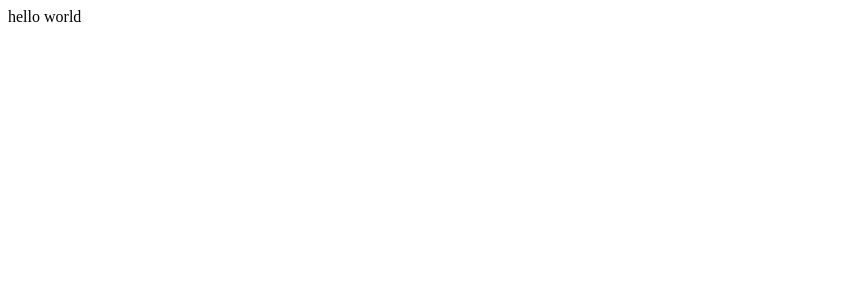
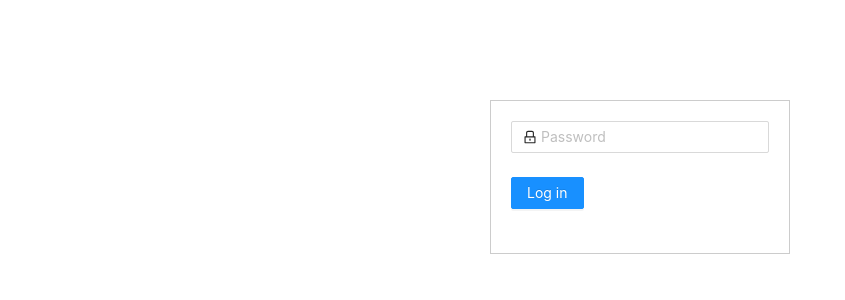
Before and after one commit to hugyu/react-project, a React (Create React App) app: page / in a window 1280 px wide. Shown: the top 300 px of the page, without its empty margins (0-845 px from the left). Built offline with nearby package versions, Linux system fonts and the light colour scheme.

Commit message:
编写登录页面

```diff
--- a/package.json
+++ b/package.json
@@ -10,6 +10,7 @@
     "@types/node": "^16.18.3",
     "@types/react": "^18.0.25",
     "@types/react-dom": "^18.0.8",
+    "antd": "^4.24.2",
     "react": "^18.2.0",
     "react-dom": "^18.2.0",
     "react-scripts": "5.0.1",
--- a/src/App.tsx
+++ b/src/App.tsx
@@ -1,10 +1,50 @@
+import { LockOutlined, UserOutlined } from '@ant-design/icons';
+import { Button, Checkbox, Form, Input } from 'antd';
+import React from 'react';
+import './login.css'
+const App: React.FC = () => {
+  const onFinish = (values: any) => {
+    console.log('Received values of form: ', values);
+  };
 
-function App() {
   return (
-    <div className="App">
-      <div>hello world</div>
-    </div>
+    <div className='login-page'>
+       <Form
+      name="normal_login"
+      className="login-form"
+      initialValues={{ remember: true }}
+      onFinish={onFinish}
+    >
+
+      <Form.Item
+        name="password"
+        rules={[{ required: true, message: 'Please input your Password!' }]}
+      >
+        <Input
+          prefix={<LockOutlined className="site-form-item-icon" />}
+          type="password"
+          placeholder="Password"
+        />
+      </Form.Item>
+      {/* <Form.Item>
+        <Form.Item name="remember" valuePropName="checked" noStyle>
+          <Checkbox>Remember me</Checkbox>
+        </Form.Item>
+
+        <a className="login-form-forgot" href="">
+          Forgot password
+        </a>
+      </Form.Item> */}
+
+      <Form.Item>
+        <Button type="primary" htmlType="submit" className="login-form-button">
+          Log in
+        </Button>
+        {/* Or <a href="">register now!</a> */}
+      </Form.Item>
+    </Form>
+   </div>
   );
-}
+};
 
 export default App;
--- a/src/index.tsx
+++ b/src/index.tsx
@@ -1,6 +1,7 @@
 import React from 'react';
 import ReactDOM from 'react-dom/client';
 import App from './App';
+import 'antd/dist/antd.min.css';
 
 const root = ReactDOM.createRoot(
   document.getElementById('root') as HTMLElement
--- /dev/null
+++ b/src/login.css
@@ -0,0 +1,6 @@
+.login-page {
+    width: 300px;
+    padding: 20px;
+    border: 1px solid #ccc;
+    margin: 100px auto;
+}
```
Also changed, not shown: 1 other file (tests, documents, lock files or other folders).
